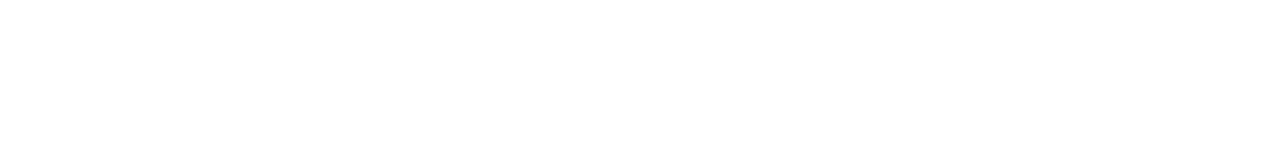
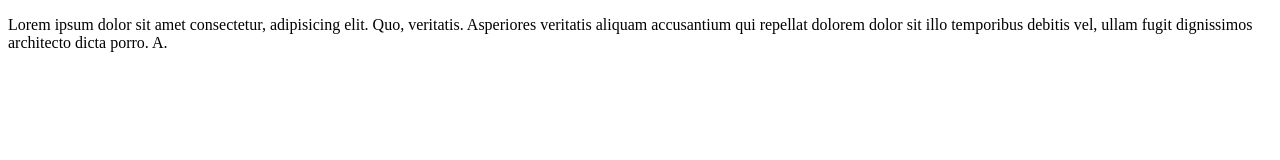
Before and after one commit to Rushion18/Git1, a plain HTML site: page aboutus.html in a window 1280 px wide. Drawn offline with Linux system fonts and the light colour scheme.

Commit message:
added aboutus paragraph

```diff
--- a/aboutus.html
+++ b/aboutus.html
@@ -6,6 +6,6 @@
     <title>Document</title>
 </head>
 <body>
-
+    <p>Lorem ipsum dolor sit amet consectetur, adipisicing elit. Quo, veritatis. Asperiores veritatis aliquam accusantium qui repellat dolorem dolor sit illo temporibus debitis vel, ullam fugit dignissimos architecto dicta porro. A.</p>
 </body>
 </html>
```
